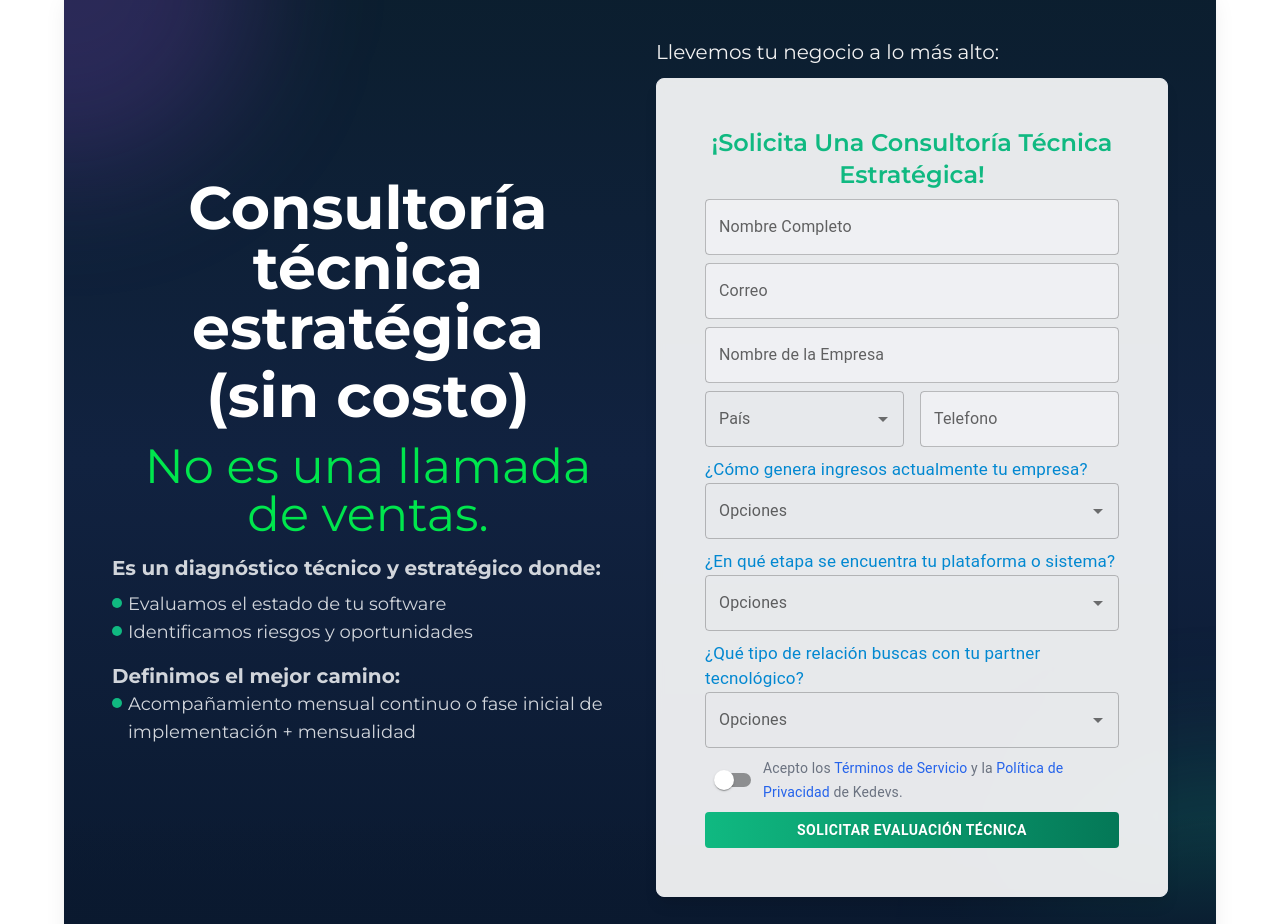
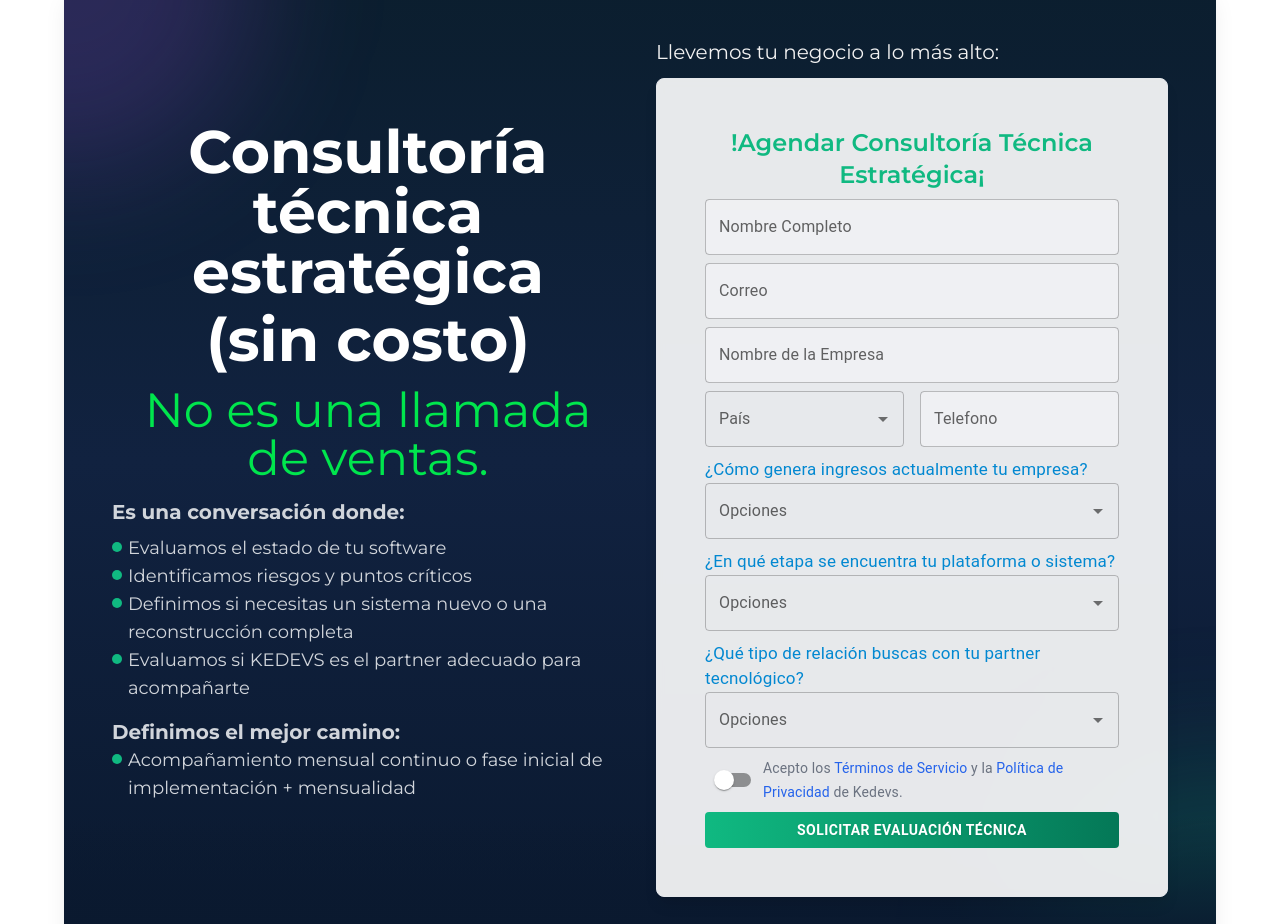
Before and after one commit to edymg/kedevsgl, a Next.js app: page / in a window 1280 px wide. Shown: the part 6280-7204 px from the top of the page. Built offline with nearby package versions, Linux system fonts and the light colour scheme.

Commit message:
refactor(ContactForm, Formulary): update text for clarity and enhance messaging

```diff
--- a/src/app/(public)/landing/components/Contactanos.tsx
+++ b/src/app/(public)/landing/components/Contactanos.tsx
@@ -67,15 +67,22 @@ export default function ContactForm() {
               transition={{ duration: 0.5, delay: 0.3 }}
               viewport={{ once: true }}
             >
-              <h2 className="font-bold mb-2">
-                Es un diagnóstico técnico y estratégico donde:
-              </h2>
+              <h2 className="font-bold mb-2">Es una conversación donde:</h2>
               <ul>
                 {renderIconOnline("Evaluamos el estado de tu software")}
+                {renderIconOnline("Identificamos riesgos y puntos críticos")}
+                {renderIconOnline(
+                  "Definimos si necesitas un sistema nuevo o una reconstrucción completa"
+                )}
+                {renderIconOnline(
+                  "Evaluamos si KEDEVS es el partner adecuado para acompañarte"
+                )}
+
+                {/* {renderIconOnline("Evaluamos el estado de tu software")}
 
                 <li className="flex items-center gap-2">
                   {renderIconOnline("Identificamos riesgos y oportunidades")}
-                </li>
+                </li> */}
               </ul>
 
               <h2 className="mt-4 font-bold">Definimos el mejor camino:</h2>
--- a/src/app/(public)/landing/components/Formulary.tsx
+++ b/src/app/(public)/landing/components/Formulary.tsx
@@ -105,7 +105,7 @@ export default function Formulary() {
           className="space-y-2"
         >
           <h2 className="text-2xl font-semibold text-center text-turqueza-letter-light capitalize">
-            ¡Solicita una consultoría técnica estratégica!
+            !Agendar consultoría técnica estratégica¡
           </h2>
 
           <Stack spacing={1} className="grid grid-cols-1 md:grid-cols-2">
```
